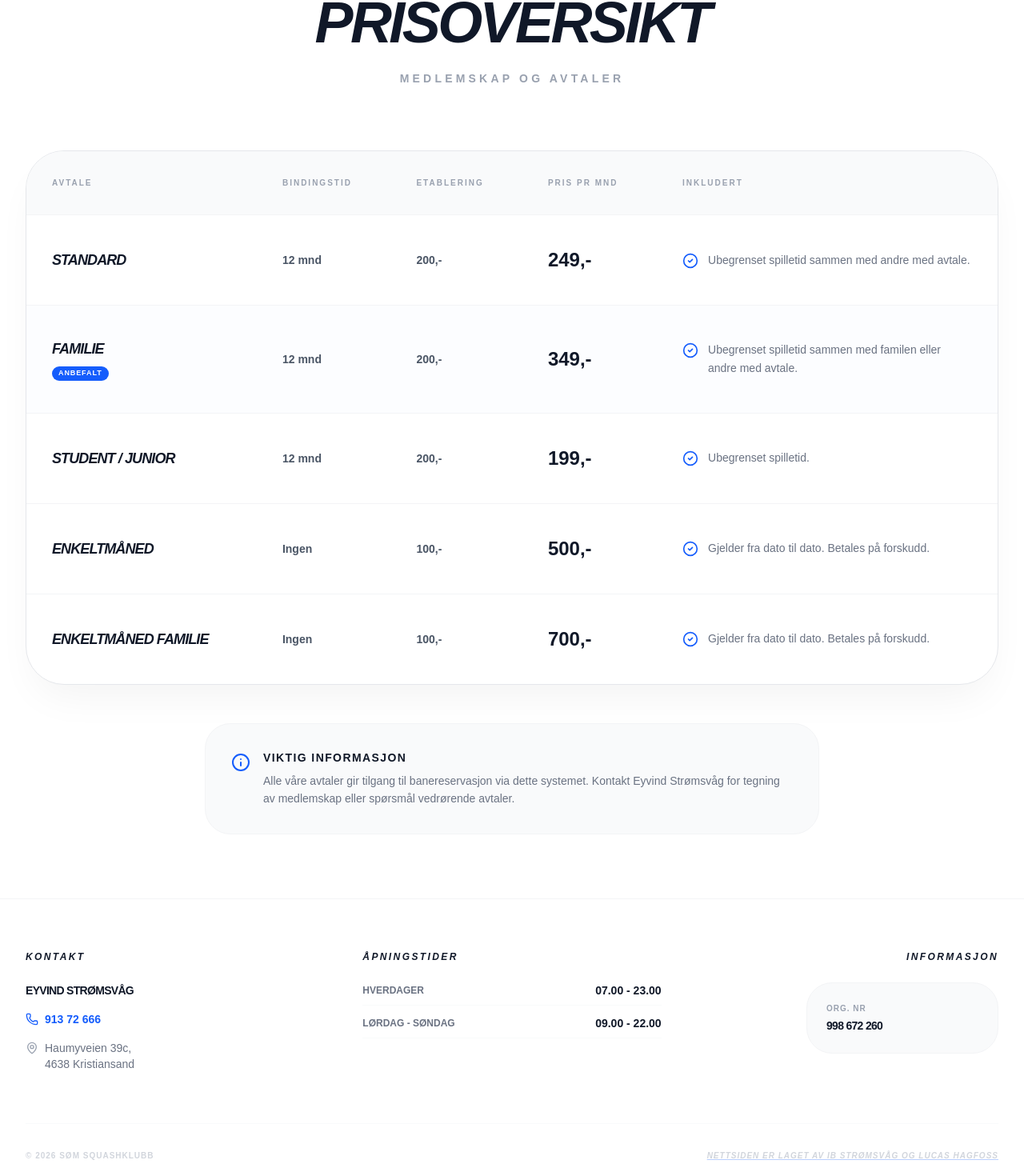
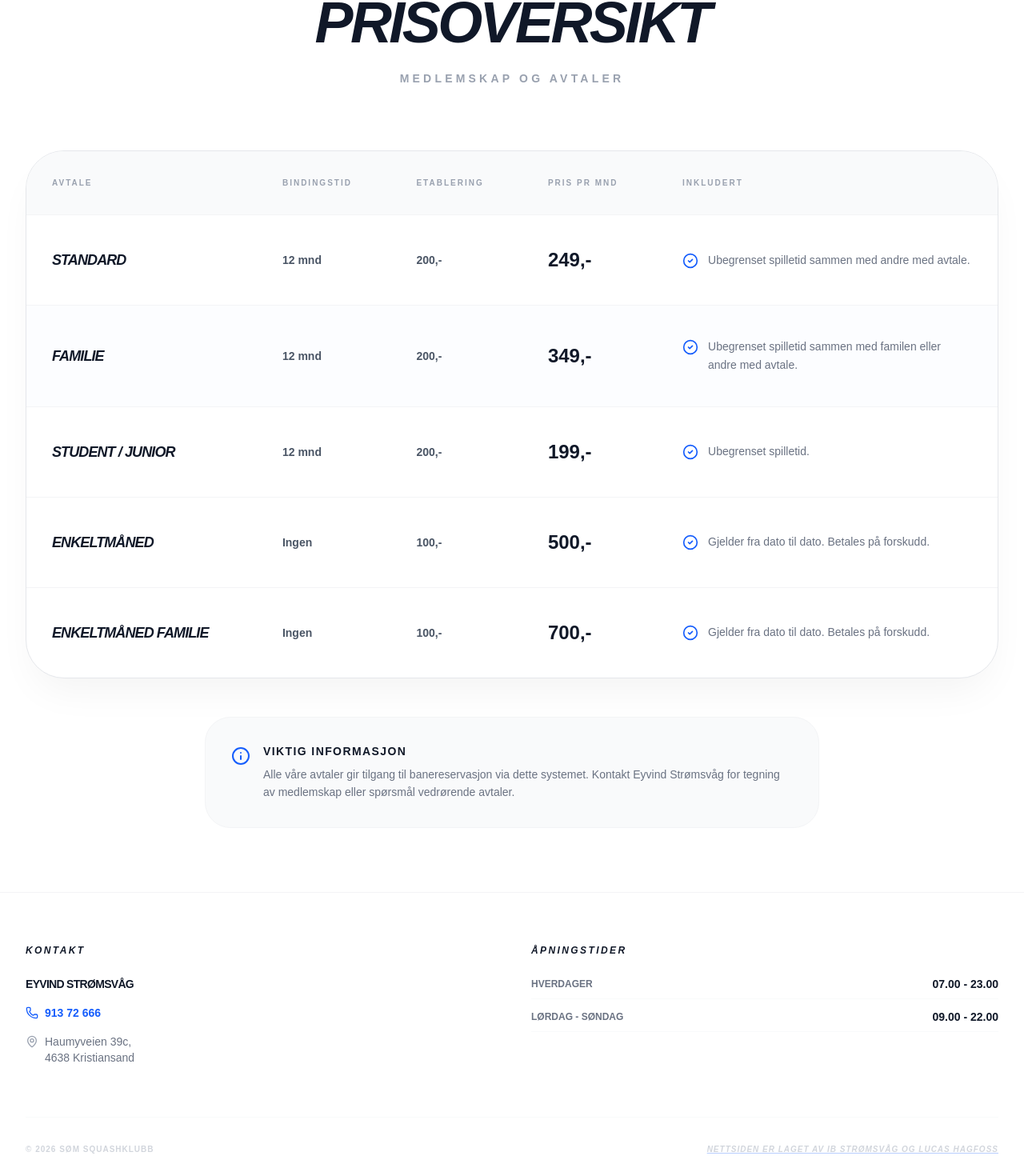
Before and after one commit to Ibenshniben/squashbooking, a Next.js app: page /pricing in a window 1280 px wide. Shown: the part 169-1639 px from the top of the page at 80% size. Built offline with nearby package versions, Linux system fonts and the light colour scheme; no server answers.

Commit message:
isi pisi 5

```diff
--- a/src/app/pricing/page.tsx
+++ b/src/app/pricing/page.tsx
@@ -71,9 +71,6 @@
                     <td className="px-8 py-10">
                       <div className="flex flex-col">
                         <span className="text-lg font-black uppercase italic tracking-tighter text-gray-900">{plan.name}</span>
-                        {plan.highlight && (
-                          <span className="text-[9px] font-black bg-blue-600 text-white px-2 py-0.5 rounded-full w-fit mt-2 uppercase tracking-widest">Anbefalt</span>
-                        )}
                       </div>
                     </td>
                     <td className="px-8 py-10">
--- a/src/components/layout/Footer.tsx
+++ b/src/components/layout/Footer.tsx
@@ -4,7 +4,7 @@
   return (
     <footer className="bg-white border-t border-gray-100 py-16 mt-auto">
       <div className="max-w-7xl mx-auto px-4 sm:px-6 lg:px-8">
-        <div className="grid grid-cols-1 md:grid-cols-3 gap-12">
+        <div className="grid grid-cols-1 md:grid-cols-2 gap-12">
           {/* Contact */}
           <div>
             <h3 className="text-xs font-black uppercase tracking-[0.2em] text-gray-900 mb-6 italic">Kontakt</h3>
@@ -35,15 +35,6 @@
               </div>
             </div>
           </div>
-
-          {/* Org Info */}
-          <div className="flex flex-col md:items-end">
-            <h3 className="text-xs font-black uppercase tracking-[0.2em] text-gray-900 mb-6 italic">Informasjon</h3>
-            <div className="bg-gray-50 p-6 rounded-[2rem] border border-gray-100 w-full max-w-[240px]">
-              <p className="text-[10px] font-black uppercase tracking-widest text-gray-400 mb-1">Org. nr</p>
-              <p className="text-sm font-black text-gray-900 tabular-nums tracking-tighter">998 672 260</p>
-            </div>
-          </div>
         </div>
 
         <div className="mt-16 pt-8 border-t border-gray-50 flex flex-col sm:flex-row justify-between items-center gap-4">
```
